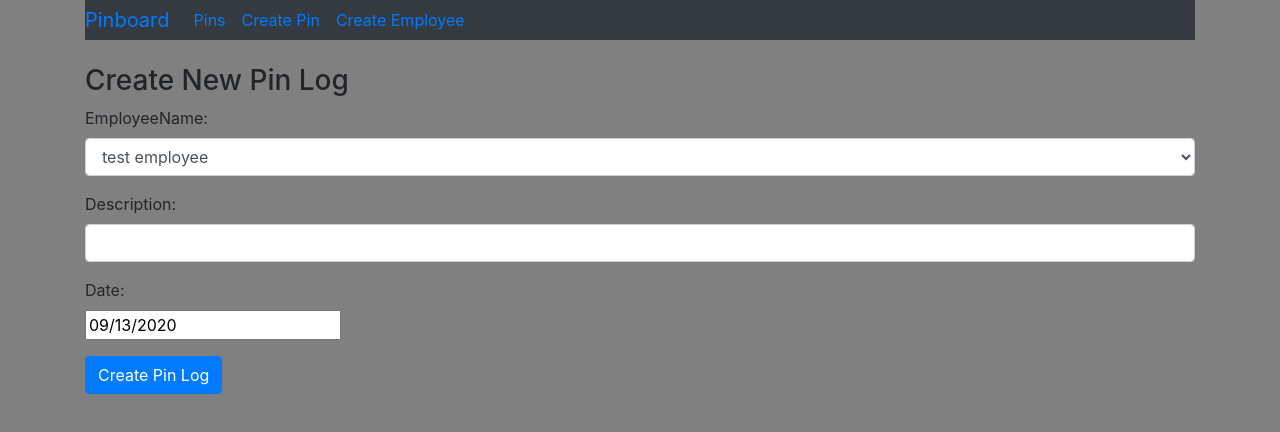
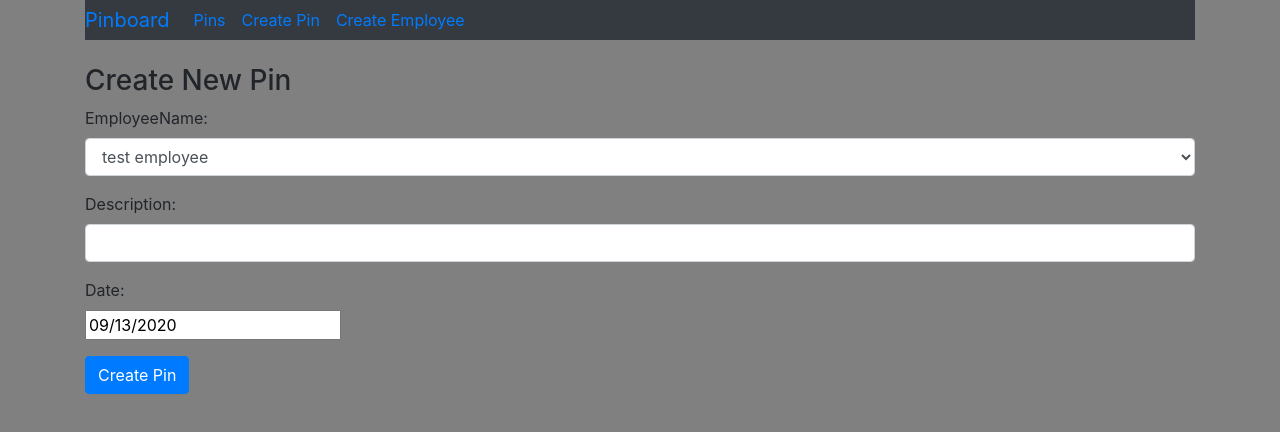
Before and after one commit to mohammadkharma/Employees-Pinboard, a React (Create React App) app: page /create in a window 1280 px wide. Shown: the top 432 px of the page. Built offline with nearby package versions, Linux system fonts and the light colour scheme.

Commit message:
fixed syntax error

```diff
--- a/src/components/create-pin.component.js
+++ b/src/components/create-pin.component.js
@@ -62,7 +62,7 @@ class CreatePin extends Component {
   render() {
     return (
       <div>
-        <h3>Create New Pin Log</h3>
+        <h3>Create New Pin</h3>
 
         <form onSubmit={this.onSubmit}>
           <div className="form-group">
@@ -105,7 +105,7 @@ class CreatePin extends Component {
           <div className="form-group">
             <input
               type="submit"
-              value="Create Pin Log"
+              value="Create Pin"
               className="btn btn-primary"
             />
           </div>
```
